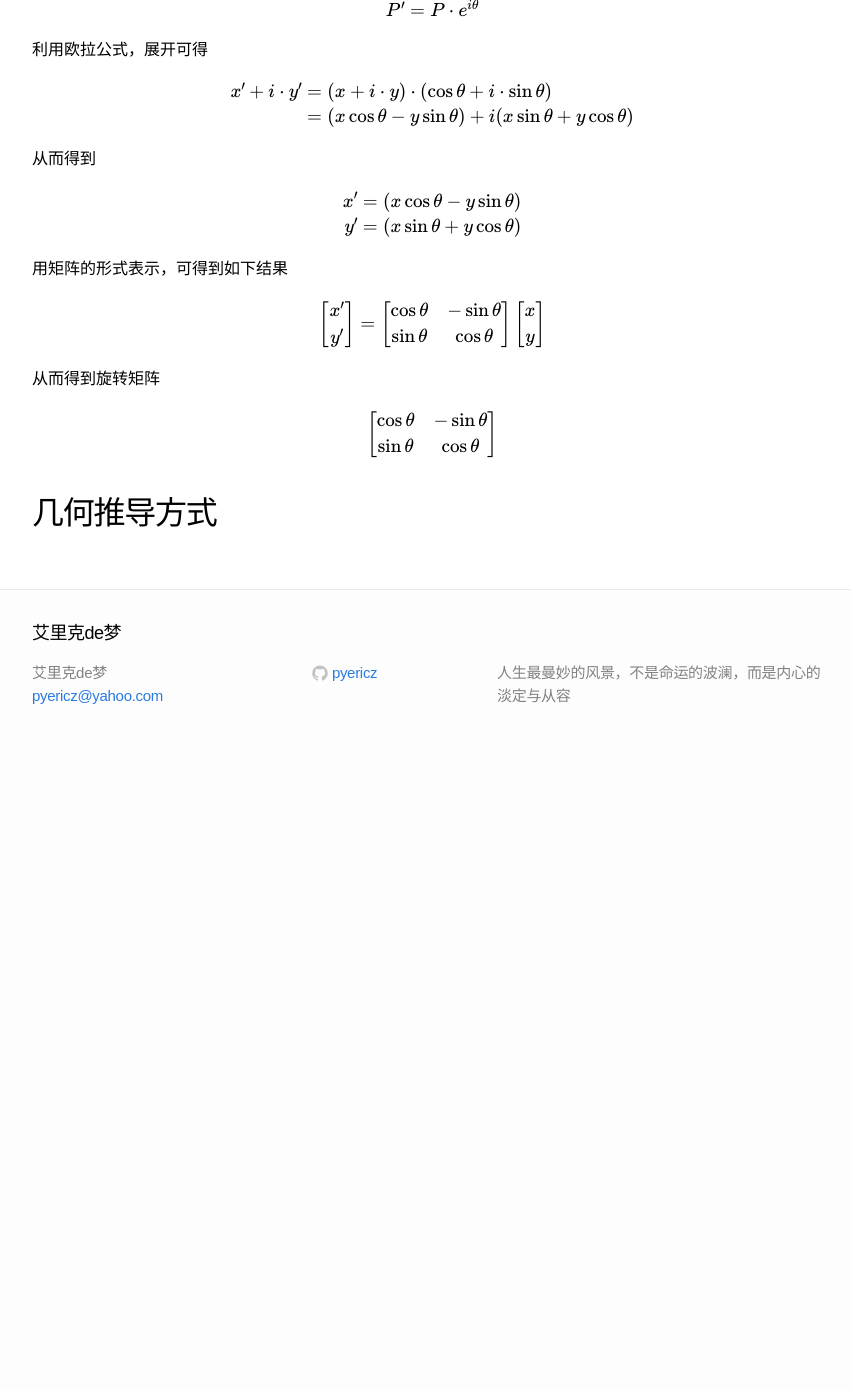
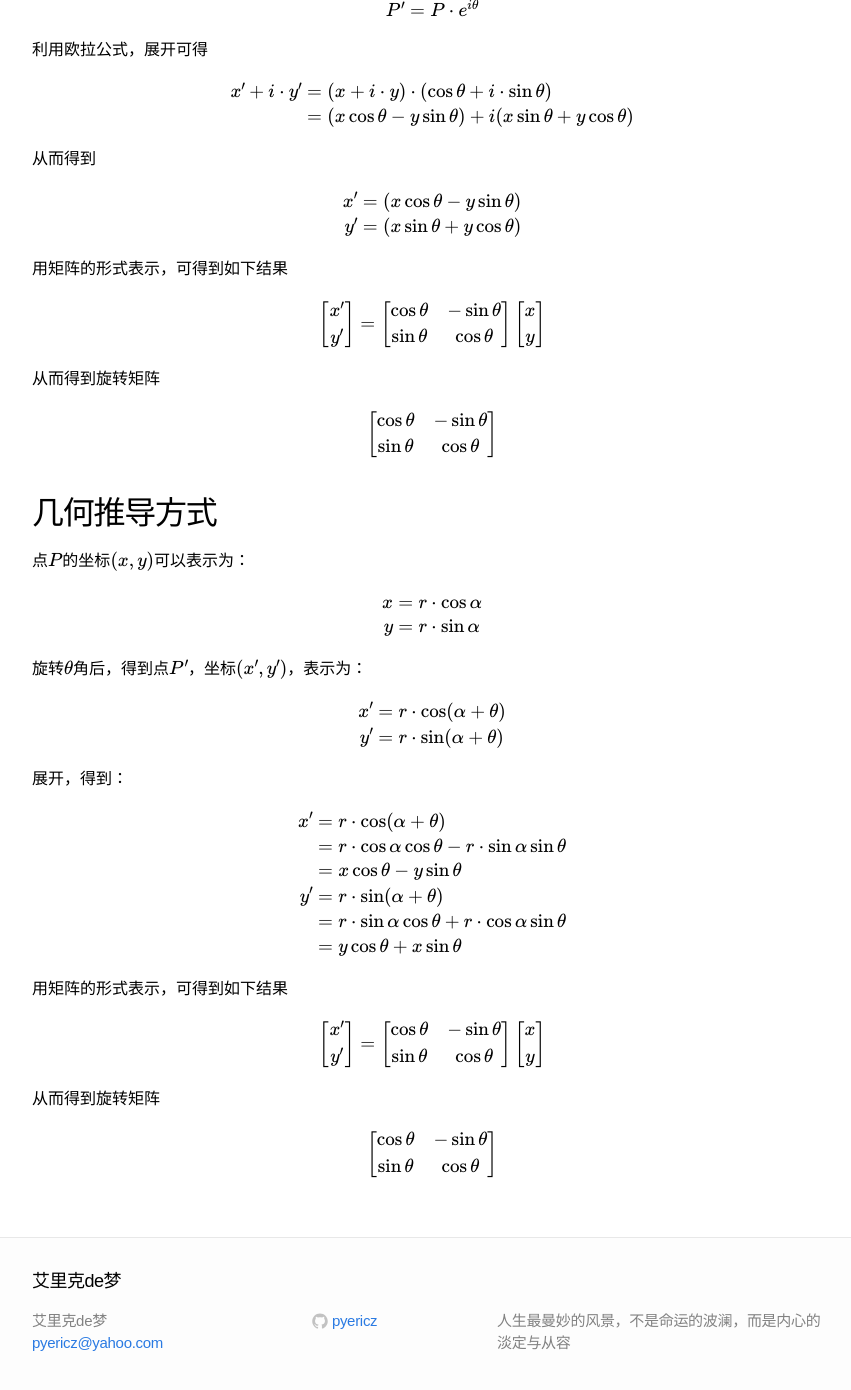
Before and after one commit to pyericz/blog, a Jekyll site: the page built from _posts/2017-02-23-rotation-matrix.markdown, in a window 1280 px wide and 1400 px high, scrolled down 389 px. Shown: the top 1390 px of the window, without its empty margins (208-1059 px from the left). Built offline with Jekyll 4.4.1, drawn with Linux system fonts in a browser that asks for light colours; formulas are drawn with MathJax 3; before the commit the page ends 1141 px from its top, so only the background shows below that.

Commit message:
旋转矩阵新增几何推导方式

```diff
--- a/_posts/2017-02-23-rotation-matrix.markdown
+++ b/_posts/2017-02-23-rotation-matrix.markdown
@@ -46,3 +46,43 @@ $$\begin{bmatrix}x'\\ y' \end{bmatrix}=\begin{bmatrix}\cos\theta&-\sin\theta\\\s
 $$\begin{bmatrix}\cos\theta&-\sin\theta\\\sin\theta&\cos\theta\end{bmatrix}$$
 
 ## 几何推导方式
+
+点$$P$$的坐标$$(x, y)$$可以表示为：<br>
+
+$$
+\begin{align}
+x &= r \cdot \cos\alpha\\
+y &= r \cdot \sin\alpha \\
+\end{align}
+$$
+
+旋转$$\theta$$角后，得到点$$P'$$，坐标$$(x', y')$$，表示为：<br>
+
+$$
+\begin{align}
+x' &= r \cdot \cos(\alpha+\theta) \\
+y' &= r \cdot \sin(\alpha+\theta)
+\end{align}
+$$
+
+展开，得到：
+
+$$
+\begin{align}
+x' &= r \cdot \cos(\alpha+\theta) \\
+&= r \cdot \cos\alpha\cos\theta-r\cdot\sin\alpha\sin\theta\\
+&= x\cos\theta - y\sin\theta\\
+y' &= r \cdot \sin(\alpha+\theta)\\
+&= r\cdot\sin\alpha\cos\theta+r\cdot\cos\alpha\sin\theta\\
+&= y\cos\theta + x\sin\theta
+\end{align}
+$$
+
+
+用矩阵的形式表示，可得到如下结果<br>
+
+$$\begin{bmatrix}x'\\ y' \end{bmatrix}=\begin{bmatrix}\cos\theta&-\sin\theta\\\sin\theta&\cos\theta\end{bmatrix}\begin{bmatrix}x \\ y\end{bmatrix}$$
+
+从而得到旋转矩阵<br>
+
+$$\begin{bmatrix}\cos\theta&-\sin\theta\\\sin\theta&\cos\theta\end{bmatrix}$$
```
